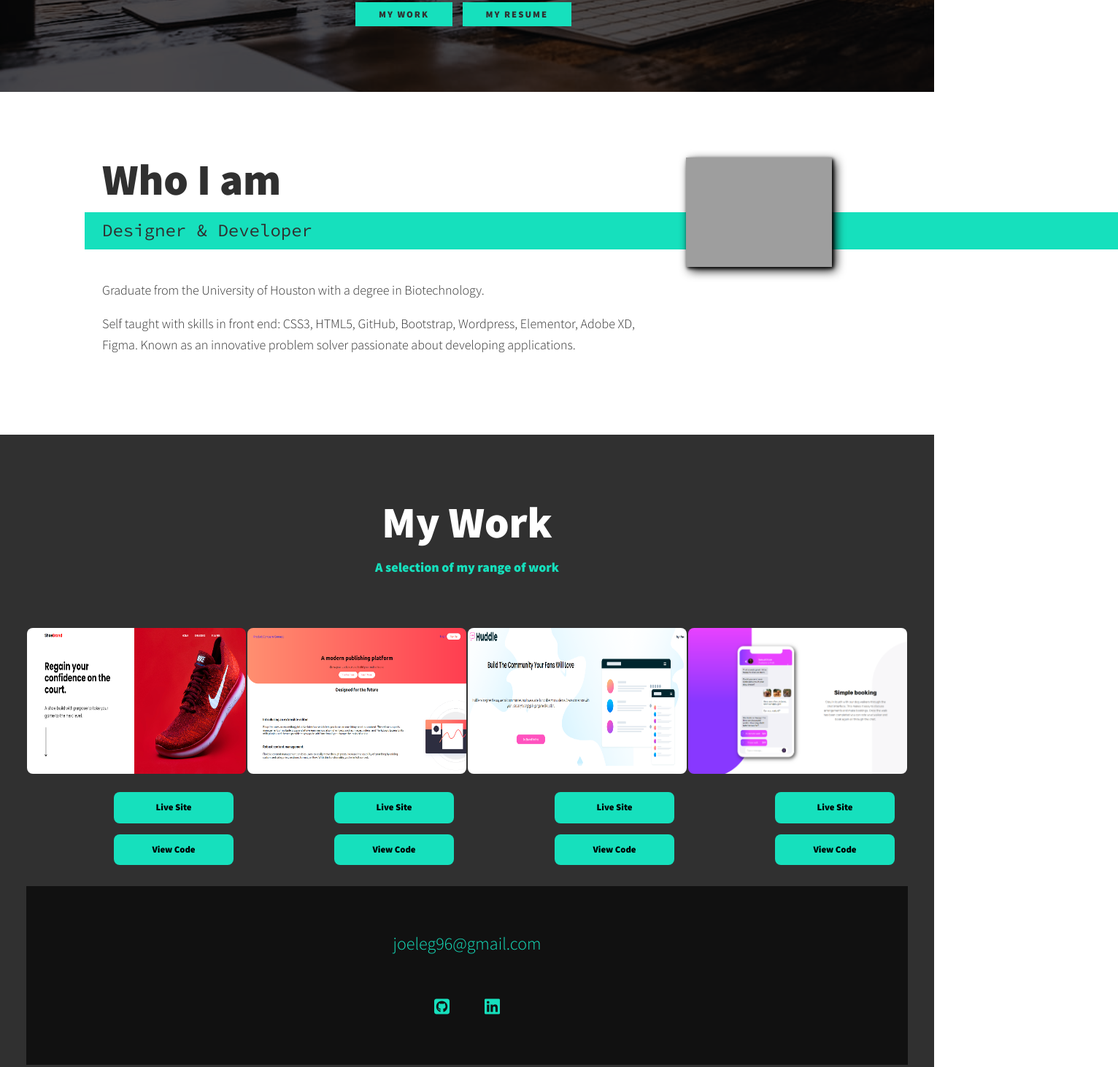
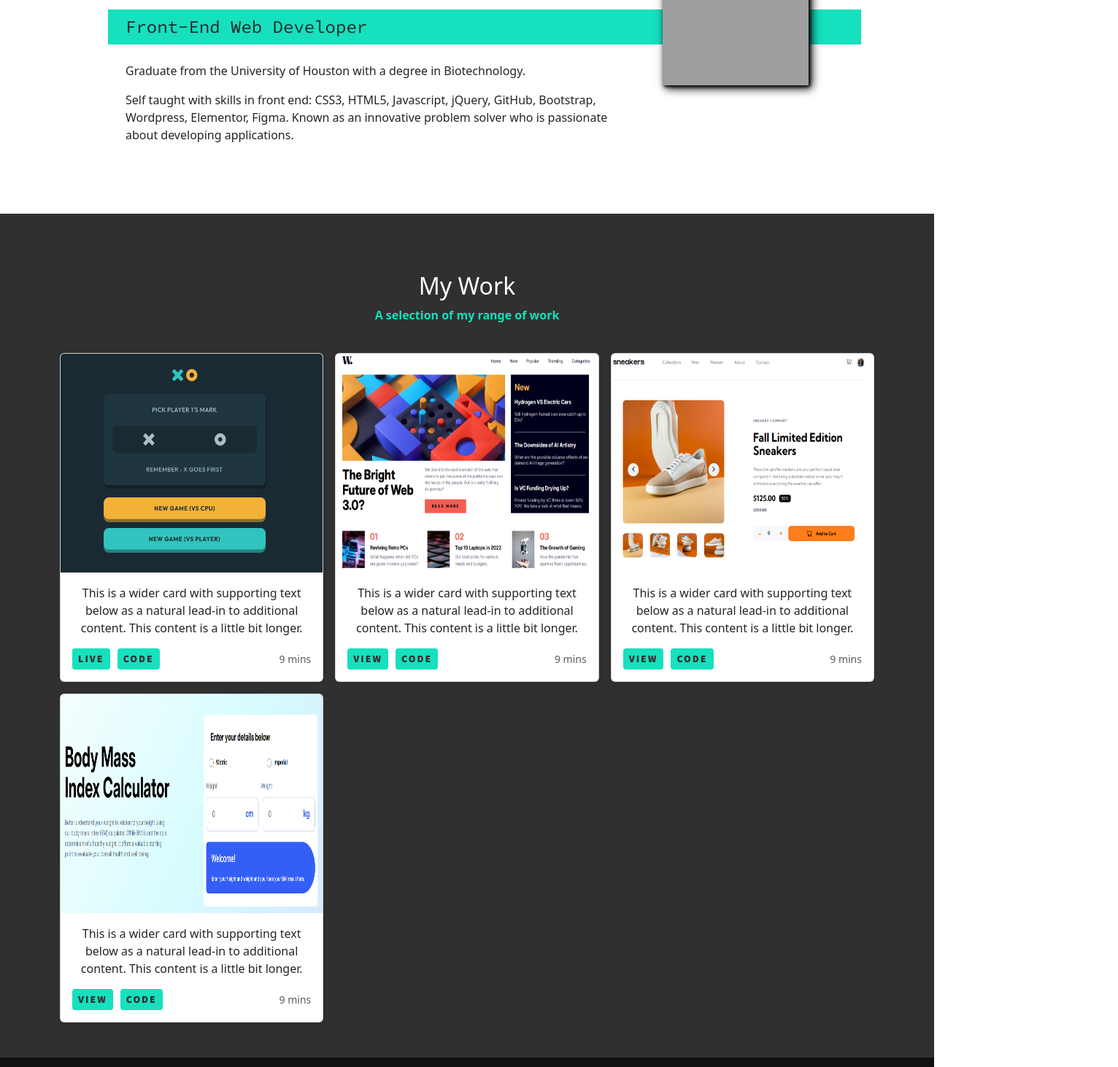
Before and after one commit to joeleg96/2025-web-dev-portfolio, a plain HTML site: page index.html in a window 1280 px wide. Shown: the part 1048-2511 px from the top of the page at 73% size, 1532 px wide, since content can reach past the window. Drawn offline with nearby package versions, Linux system fonts and the light colour scheme; grey boxes are pictures that could not be loaded.

Commit message:
-fixed margins/padding -updated my work section with new portfolio grid -updated projects displayed in my work section

```diff
--- a/css/style.css
+++ b/css/style.css
@@ -47,6 +47,7 @@ body {
     font-family: var(--ff-primary);
     font-size: var(--fs-body);
     line-height: 1.6;
+    overflow-x: hidden;
 }
 
 section {
@@ -172,8 +173,10 @@ header {
     height: 100%;
     flex-direction: column;
     justify-content: space-evenly;
-    align-items: center;
+    align-items: flex-start;
     margin: 0;
+    margin-left: auto;
+    margin-right: auto;
     padding: 0;
 }
 
@@ -255,6 +258,7 @@ header {
 
 .intro__img {
     box-shadow: var(--bs);
+    right: 2.5rem;
 }
 
 
@@ -418,6 +422,9 @@ header {
 
 /* My Work */
 
+#work {
+    padding-bottom: 0;
+}
 .my-work {
     background-color: var(--clr-dark);
     color: var(--clr-light);
@@ -428,11 +435,6 @@ header {
     color: var(--clr-accent);
     font-weight: var(--fw-bold);
     text-align: center;
-}
-
-.portfolio {
-    display: grid;
-     grid-template-columns: repeat(auto-fit, minmax(300px, 1fr));
 }
 
 .portfolio__img {
@@ -450,7 +452,7 @@ header {
 }
 
 .btn__mywork {
-    height: 30px;
+    height: min-content;
     width: 100px;
 
     border-radius: 8px;
@@ -459,6 +461,7 @@ header {
 }
 
 .portfolio_buttons {
+
     background-color: var(--clr-accent);
     border-style: none;
 
@@ -470,9 +473,6 @@ header {
 .portfolio_buttons:hover {
     cursor: pointer;
 }
-
-
-
 
 .portfolio__item {
     background: var(--clr-accent);
@@ -496,6 +496,23 @@ header {
     opacity: .85;
 }
 
+#btn {
+    background-color: var(--clr-accent);
+    font-family: var(--ff-primary);
+    font-weight: 600;
+    color: var(--clr-dark);
+    border: none;
+}
+
+#portfolio {
+    padding-top: 0rem !important;
+    padding-bottom: 0rem !important;
+}
+
+#portfolio > div {
+    padding-top: 0rem !important;
+    padding-bottom: 0rem !important;
+}
 /* Footer */
 
 .footer {
@@ -504,6 +521,9 @@ header {
     text-align:center;
     padding: 2.5em 0;
     font-size: var(--fs-h3);
+    margin-top: 3rem;
+    width: 100vw;
+    margin-left: -4rem;
 }
 
 .footer a {
@@ -540,7 +560,6 @@ header {
     padding: .5em;
 }
 
-
 /*Individual portfolio item styles */
 
 .portfolio-item-individual {
--- a/index.html
+++ b/index.html
@@ -7,6 +7,7 @@
     <link rel="stylesheet" href="css/style.css">
     <link href="https://fonts.googleapis.com/css?family=Source+Code+Pro:400,900|Source+Sans+Pro:300,900&display=swap" rel="stylesheet">
     <script src="https://kit.fontawesome.com/d8fd5babe5.js" crossorigin="anonymous"></script>
+    <link href="https://cdn.jsdelivr.net/npm/bootstrap@5.3.3/dist/css/bootstrap.min.css" rel="stylesheet" integrity="sha384-QWTKZyjpPEjISv5WaRU9OFeRpok6YctnYmDr5pNlyT2bRjXh0JMhjY6hW+ALEwIH" crossorigin="anonymous">
 
     <title>Joel Eguiza Portfolio Website</title>
 </head>
@@ -35,10 +36,10 @@
         <!-- Introduction -->
         <section class="intro" id="home">
             <h1 class="section__title section__title--intro">
-                Hi, I am <strong>Joel Eguiza </strong>
+                Hi, I'm <strong>Joel Eguiza </strong>
             </h1>
             <p class="section__subtitle section__subtitle--intro">Front-End Dev</p>
-            <img src="./images/joel-headshot-fence.JPG" alt="Joel image" class="intro__img">
+            <img src="./images/profile-black-white-square.JPG" alt="Joel image" class="intro__img">
         </section>
 
 
@@ -51,38 +52,30 @@
                     <p> Frontend web developer leveraging wordpress development experience to build a more intuitive user experience on the web.  I strive to create applications that leverage my skills to be a part of a fast-paced, quality-driven team to build better experiences on the web.</p>
 
                 </div>
-                <!--Close Service-->
 
-                <!-- <div class="service">
-                    <h3>Elementor</h3>
-                    <p> Lorem ipsum dolor sit amet consectetur adipisicing elit. Quisquam sapiente aliquam aliquid temporibus qui
-                        asperiores eius corporis maiores esse libero?</p> -->
-
-                </div>
                 <!--Close Service-->
 
                 <div class="service">
                     <h3>Technical Skills</h3>
-                    <p> CSS3, HTML5, GitHub, Bootstrap, Wordpress, Elementor, Adobe XD, Figma.</p>
-
+                    <p> CSS3, HTML5, Javascript, jQuery, GitHub, Bootstrap, Wordpress, Elementor, Figma.</p>
                 </div>
                 <!--Close Service-->
 
 
             </div>
-            <a href="#work" class="btn">My Work</a>
-            <a href="https://docs.google.com/document/d/1sy1cNfQM88vL_Gii_h0c6ZfOdw2dNcMU62RM7-0ONAg/edit?usp=sharing" class="btn">My Resume</a>
+            <a href="#work" class="btn" id="btn">My Work</a>
+            <a href="https://docs.google.com/document/d/1sy1cNfQM88vL_Gii_h0c6ZfOdw2dNcMU62RM7-0ONAg/edit?usp=sharing" class="btn" id="btn">My Resume</a>
 
         </section>
 
         <!--About Me-->
         <section class="about-me" id="about">
             <h2 class="section__title section__title--about">Who I am</h2>
-            <p class="section__subtitle section__subtitle--about">Designer & Developer</p>
+            <p class="section__subtitle section__subtitle--about">Front-End Web Developer</p>
 
             <div class="about-me__body">
                 <p> Graduate from the University of Houston with a degree in Biotechnology.</p>
-                <p> Self taught with skills in front end: CSS3, HTML5, GitHub, Bootstrap, Wordpress, Elementor, Adobe XD, Figma. Known as an innovative problem solver passionate about developing applications.</p>
+                <p> Self taught with skills in front end: CSS3, HTML5, Javascript, jQuery, GitHub, Bootstrap, Wordpress, Elementor, Figma. Known as an innovative problem solver who is passionate about developing applications.</p>
             </div>
 
             <img src="./images/joel-stairs.JPG" alt="Joel image 2" class="about-me__img">
@@ -92,74 +85,95 @@
         <section class="my-work" id="work">
             <h2 class="section__title">My Work</h2>
             <p class="section__subtitle--work">A selection of my range of work</p>
+            <br>
 
-            <div class="portfolio">
-                <!--Portfolio Item 01-->
-                <div class="porfolio_item1">
-                    <a href="https://joeleg96.github.io/Landing-Page/" class="portfolio__item1" target="_blank">
-                        <img src="./images/landing-page.PNG" alt="landing-page" class="portfolio__img">
-                    </a>
-                    <div class="button_wrapper">
-                        <a href="https://joeleg96.github.io/Landing-Page/" target="_blank" class="btn__mywork live_site1"><button class="portfolio_buttons">Live Site</button></a>
+              <!-- PORTFOLIO -->
+            <section id="portfolio">
+                <div class="album py-5">
+                <div class="container">
 
-                        <a href="https://github.com/joeleg96/Landing-Page" target="_blank" class="btn__mywork live_site1"><button class="portfolio_buttons">View Code</button></a>
-                    </div> <!--button_wrapper closing DIV-->
-                </div> <!--portolio_item1 closing DIV-->
+            <!-- Portfolio Item 01 -->
+            <div class="row row-cols-1 row-cols-sm-2 row-cols-md-3 g-3">
+              <div class="col">
+                <div class="card shadow-sm">
+                  <img class="bd-placeholder-img card-img-top" src="./images/tic-tac-toe-screenshot.PNG" height="300">
+                  <div class="card-body">
+                    <p class="card-text">This is a wider card with supporting text below as a natural lead-in to additional content. This content is a little bit longer.</p>
+                    <div class="d-flex justify-content-between align-items-center">
+                      <div class="btn-group">
+                        <a href="https://joeleg96.github.io/tic-tac-toe-game/" target="_blank"><button id="btn" type="button" class="btn btn-sm btn-outline-secondary">Live</button></a>
+                        <a href="https://github.com/joeleg96/tic-tac-toe-game" target="_blank"><button id="btn" type="button" class="btn btn-sm btn-outline-secondary">Code</button></a>
+                      </div>
+                      <small class="text-body-secondary">9 mins</small>
+                    </div>
+                  </div>
+                </div>
+              </div>
 
-                <!--Portfolio Item 02-->
-                <div class="porfolio_item2">
-                    <a href="https://joeleg96.github.io/blogr-landing-page-main/" class="portfolio__item2" target="_blank">
-                        <img src="./images/blogr-landing-page.PNG" alt="blogr-landing-page" class="portfolio__img">
-                    </a>
+              <!-- Portfolio Item 02 -->
+              <div class="col">
+                <div class="card shadow-sm">
+                  <img class="bd-placeholder-img card-img-top" src="./images/news-landing-page-screenshot.PNG" height="300">
+                  <div class="card-body">
+                    <p class="card-text">This is a wider card with supporting text below as a natural lead-in to additional content. This content is a little bit longer.</p>
+                    <div class="d-flex justify-content-between align-items-center">
+                      <div class="btn-group">
+                        <a href="https://joeleg96.github.io/news-homepage-main/" target="_blank"><button id="btn" type="button" class="btn btn-sm btn-outline-secondary">View</button></a>
+                        <a href="https://github.com/joeleg96/news-homepage-main" target="_blank"><button id="btn" type="button" class="btn btn-sm btn-outline-secondary">Code</button></a>
+                      </div>
+                      <small class="text-body-secondary">9 mins</small>
+                    </div>
+                  </div>
+                </div>
+              </div>
 
-                    <div class="button_wrapper">
-                        <a href="https://joeleg96.github.io/blogr-landing-page-main/" target="_blank" class="btn__mywork live_site1"><button class="portfolio_buttons">Live Site</button></a>
+              <!-- Portfolio Item 03 -->
+              <div class="col">
+                <div class="card shadow-sm">
+                  <img class="bd-placeholder-img card-img-top" src="./images/sneakers-e-commerce-screenshot.PNG" height="300">
+                  <div class="card-body">
+                    <p class="card-text">This is a wider card with supporting text below as a natural lead-in to additional content. This content is a little bit longer.</p>
+                    <div class="d-flex justify-content-between align-items-center">
+                      <div class="btn-group">
+                        <a href="https://joeleg96.github.io/ecommerce-product-page-main/" target="_blank"><button id="btn" type="button" class="btn btn-sm btn-outline-secondary">View</button></a>
+                        <a href="https://github.com/joeleg96/ecommerce-product-page-main" target="_blank"><button id="btn" type="button" class="btn btn-sm btn-outline-secondary">Code</button></a>
+                      </div>
+                      <small class="text-body-secondary">9 mins</small>
+                    </div>
+                  </div>
+                </div>
+              </div>
 
-                        <a href="https://github.com/joeleg96/blogr-landing-page-main" target="_blank" class="btn__mywork live_site1"><button class="portfolio_buttons">View Code</button></a>
-                    </div> <!--button_wrapper closing DIV-->
-                </div> <!--portolio_item2 closing DIV-->
-
-                <!--Portfolio Item 03 -->
-                <div class="portfolio_item3">
-                    <a href="https://joeleg96.github.io/huddle-landing-page-with-alternating-feature-blocks-master/" class="portfolio__item3" target="_blank">
-                        <img src="./images/huddle-screenshot.PNG" alt="huddle-landing-page" class="portfolio__img">
-                    </a>
-
-                    <div class="button_wrapper">
-                        <a href="https://joeleg96.github.io/huddle-landing-page-with-alternating-feature-blocks-master/" target="_blank" class="btn__mywork live_site1"><button class="portfolio_buttons">Live Site</button></a>
-
-                        <a href="https://github.com/joeleg96/huddle-landing-page-with-alternating-feature-blocks-master" target="_blank" class="btn__mywork live_site1"><button class="portfolio_buttons">View Code</button></a>
-                    </div> <!--button_wrapper closing DIV-->
-                </div> <!--portolio_item closing DIV-->
-
-
-                <!--Portfolio Item 04 -->
-                <div class="portfolio_item3">
-                    <a href="https://joeleg96.github.io/chat-app-css-illustration-master/" class="portfolio__item3" target="_blank">
-                        <img src="./images/chat-app-css-img.png" alt="huddle-landing-page" class="portfolio__img">
-                    </a>
-
-                    <div class="button_wrapper">
-                        <a href="https://joeleg96.github.io/chat-app-css-illustration-master/" target="_blank" class="btn__mywork live_site1"><button class="portfolio_buttons">Live Site</button></a>
-
-                        <a href="https://github.com/joeleg96/chat-app-css-illustration-master" target="_blank" class="btn__mywork live_site1"><button class="portfolio_buttons">View Code</button></a>
-                    </div> <!--button_wrapper closing DIV-->
-                </div> <!--portolio_item closing DIV-->
+              <!-- Portfolio Item 04 -->
+              <div class="col">
+                <div class="card shadow-sm">
+                  <img class="bd-placeholder-img card-img-top" src="./images/bmi-screenshot.PNG" height="300">
+                  <div class="card-body">
+                    <p class="card-text">This is a wider card with supporting text below as a natural lead-in to additional content. This content is a little bit longer.</p>
+                    <div class="d-flex justify-content-between align-items-center">
+                      <div class="btn-group">
+                        <a href="https://joeleg96.github.io/bmi-calculator/" target="_blank"><button id="btn" type="button" class="btn btn-sm btn-outline-secondary">View</button></a>
+                        <a href="https://github.com/joeleg96/bmi-calculator" target="_blank"><button id="btn" type="button" class="btn btn-sm btn-outline-secondary">Code</button></a>
+                      </div>
+                      <small class="text-body-secondary">9 mins</small>
+                    </div>
+                  </div>
+                </div>
+              </div>
             </div>
-
-            <br>
+        </div>
 
         <!--Footer-->
         <footer class="footer">
             <a href="mailto:joeleg96@gmail.com" class="footer-link">joeleg96@gmail.com</a>
             <ul class="social-list">
                 <li class="social-list__item">
-                    <a class="social-list__link" href="https://github.com/joeleg96">
+                    <a class="social-list__link" href="https://github.com/joeleg96" target="_blank">
                         <i class="fa-brands fa-square-github"></i>
                     </a>
                 </li>
                 <li class="social-list__item">
-                    <a class="social-list__link" href="https://www.linkedin.com/in/joel-eguiza-dev/">
+                    <a class="social-list__link" href="https://www.linkedin.com/in/joel-eguiza-dev/" target="_blank">
                         <i class="fa-brands fa-linkedin"></i>
                     </a>
                 </li>
```
Also changed, not shown: images/blogr-landing-page-details.PNG (deleted), images/blogr-landing-page.PNG (deleted), images/bmi-screenshot.PNG (added), images/chat-app-css-img.png (deleted), images/huddle-screenshot.PNG (deleted), images/landing-page-2.PNG (deleted), images/landing-page.PNG (deleted), images/news-landing-page-screenshot.PNG (added), images/profile-black-white-square.JPG (added), images/sneakers-e-commerce-screenshot.PNG (added), images/tic-tac-toe-screenshot.PNG (added).
